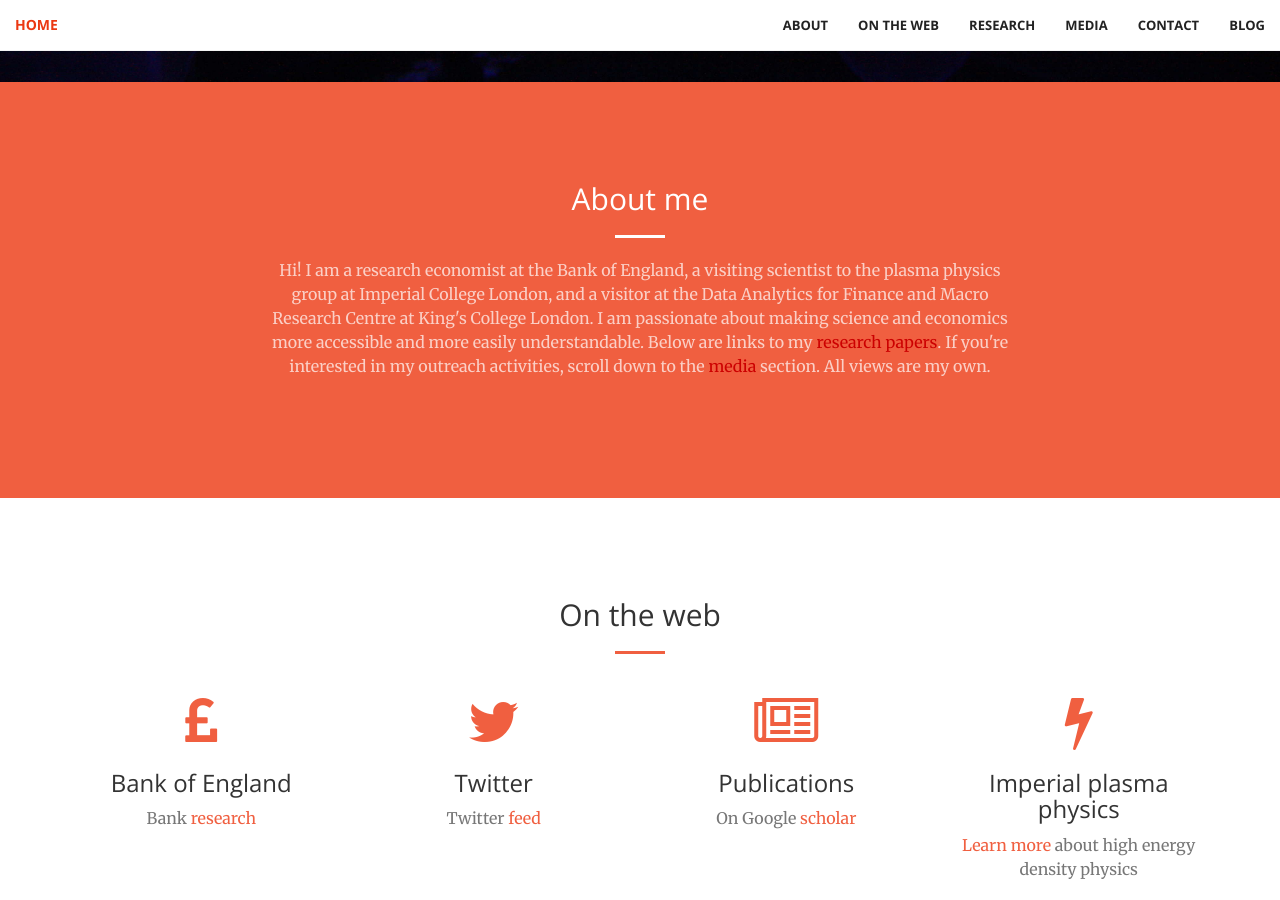
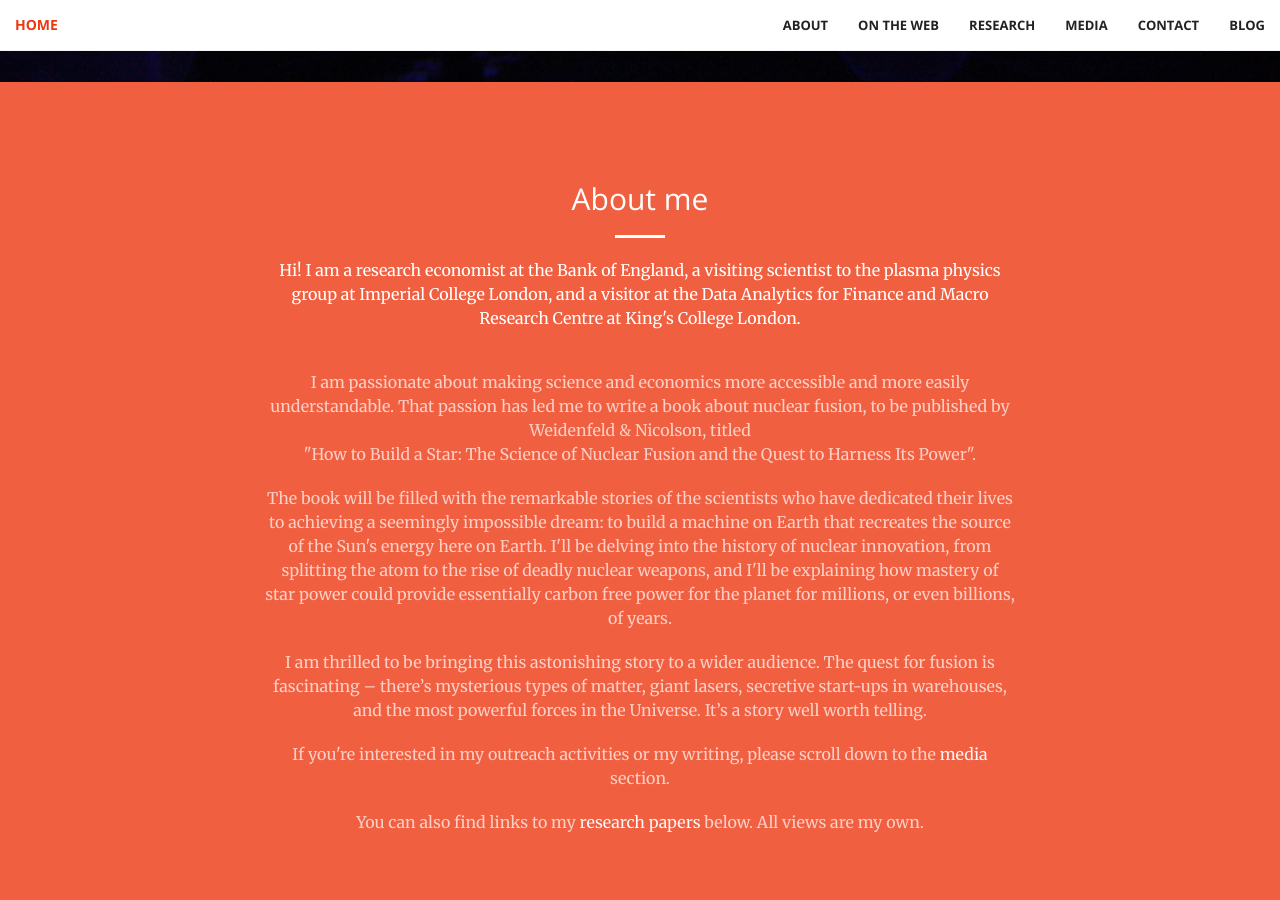
Before and after one commit to aeturrell/home, a Jekyll site: the page index.html, which Jekyll copies as it is, in a window 1280 px wide and 900 px high, scrolled down 818 px. Built offline with Jekyll 4.4.1, drawn with Linux system fonts in a browser that asks for light colours.

Commit message:
Added book excitement!

```diff
--- a/index.html
+++ b/index.html
@@ -110,11 +110,28 @@
                 <div class="col-lg-8 col-lg-offset-2 text-center">
                     <h2 class="section-heading">About me</h2>
                     <hr class="light">
-                    <p class="text-faded">Hi! I am a research economist at the Bank of England, a visiting scientist to the plasma physics group at Imperial College London,
-                         and a visitor at the Data Analytics for Finance and Macro Research Centre at King's College London.
-					I am passionate about making science and economics more accessible and more easily understandable.
-					Below are links to my <a class="page-scroll" href="#portfolio" style="color: #cc0000">research papers</a>. If you're interested in my outreach activities,
-					scroll down to the <a class="page-scroll" href="#media" style="color: #cc0000">media</a> section. All views are my own. </p>
+                    <p>Hi! I am a research economist at the Bank of England, a visiting scientist to the plasma physics group at Imperial College London,
+                         and a visitor at the Data Analytics for Finance and Macro Research Centre at King's College London.</p> <br>
+                         <p class="text-faded">I am passionate about making science and economics more accessible and more easily understandable. That passion has led me to write a book about nuclear
+                    fusion, to be published by Weidenfeld & Nicolson, titled <br> "How to Build a Star: The Science of Nuclear Fusion and the Quest to Harness Its Power".
+
+                    <p class="text-faded">
+                    The book will be filled with the remarkable stories of the scientists who have dedicated their lives to achieving a seemingly impossible dream: to build a machine on
+                    Earth that recreates the source of the Sun's energy here on Earth. I'll be delving into the history of nuclear innovation, from splitting the atom to the rise of
+                    deadly nuclear weapons, and I'll be explaining how mastery of star power could provide essentially carbon free power for the planet for millions, or even billions, of years.
+                    </p>
+
+                    <p class="text-faded">
+                    I am thrilled to be bringing this astonishing story to a wider audience. The quest for fusion is fascinating –
+                    there’s mysterious types of matter, giant lasers, secretive start-ups in warehouses, and the most powerful forces in the Universe. It’s a story well worth telling. <br>
+                    </p>
+                    <p class="text-faded">
+                     If you're interested in my outreach activities or my writing, please scroll down to the <a class="page-scroll" href="#media" style="color: #f7f7f7">media</a> section.
+                    </p>
+                    <p class="text-faded">
+                     You can also find links to my <a class="page-scroll" href="#portfolio" style="color: #f7f7f7">research papers</a> below.
+                     All views are my own. </p>
+
 
                 </div>
             </div>
```
